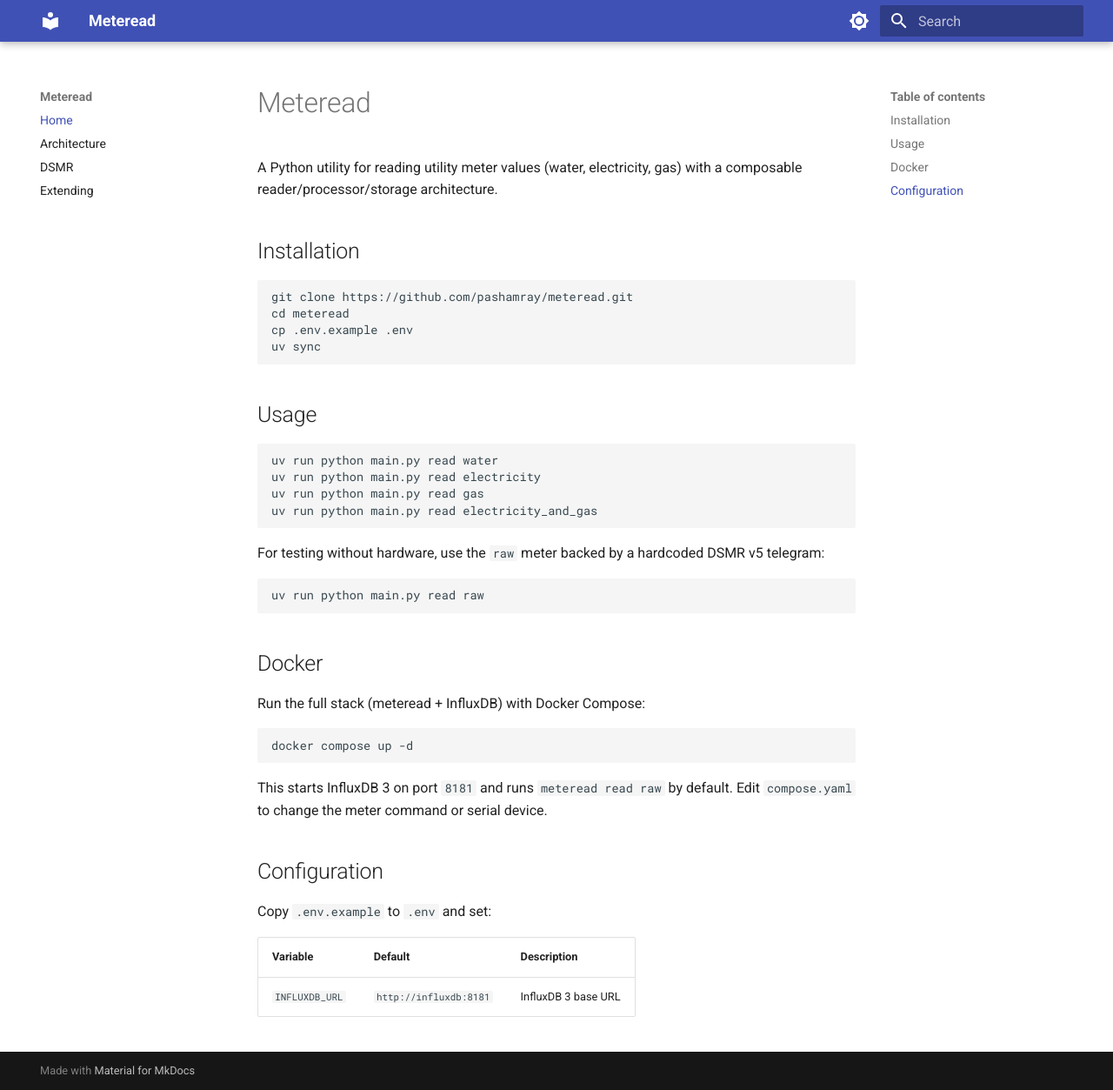
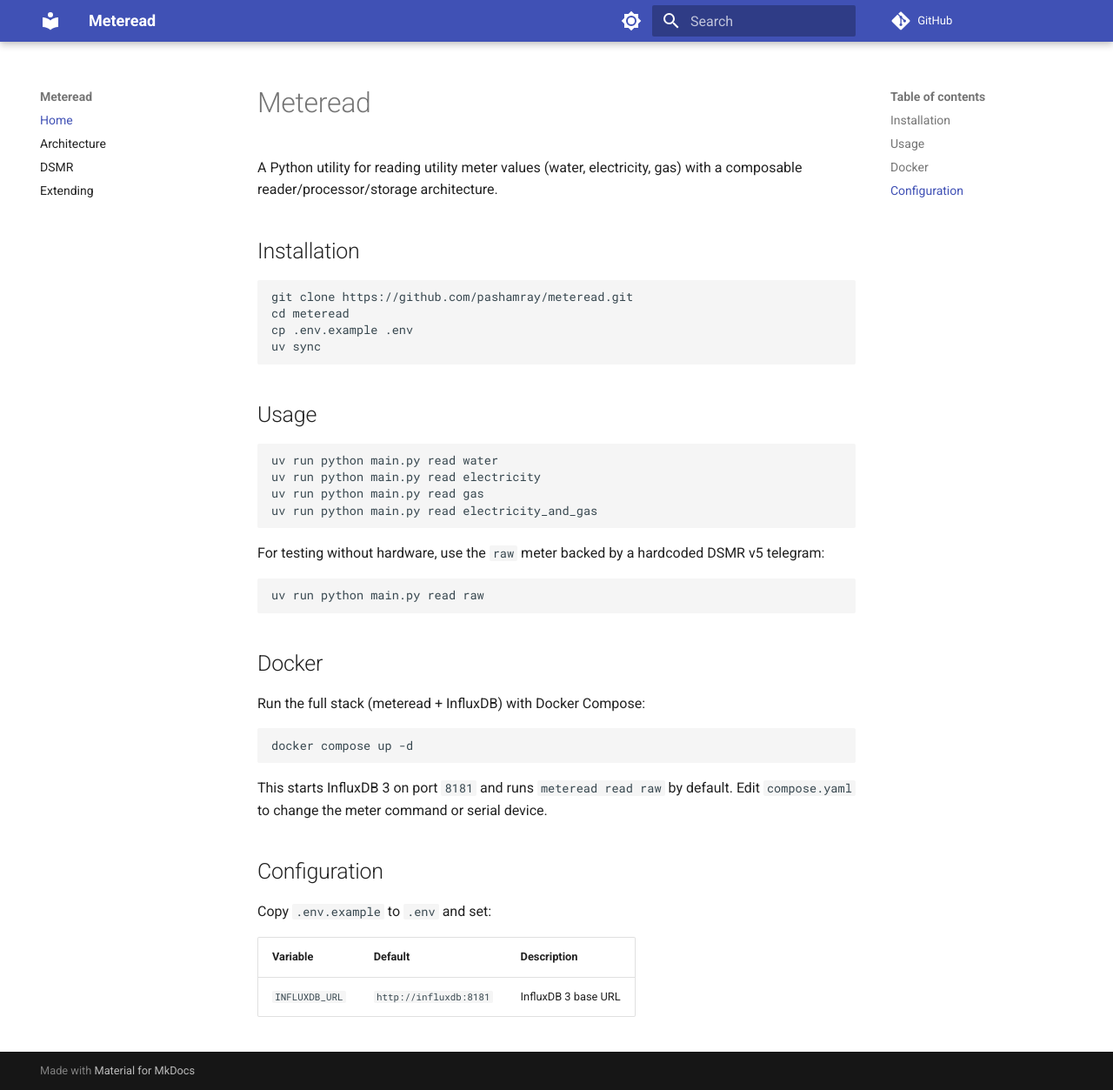
Before and after one commit to pashamray/meteread, an MkDocs documentation site: the page built from docs/index.md, in a window 1280 px wide and 1253 px high. Shown: the whole window at 87% size. Built offline with MkDocs 1.6.1 and Material for MkDocs 9.7.7, drawn with Linux system fonts in a browser that asks for light colours; comment, search, counter and statistics services are not loaded.

Commit message:
feat: update mkdocs configuration for responsive theme and add repository URL

```diff
--- a/mkdocs.yml
+++ b/mkdocs.yml
@@ -1,16 +1,19 @@
 site_name: Meteread
 site_description: Utility meter reading with a composable reader/processor/storage architecture
+repo_url: https://github.com/pashamray/meteread
 
 theme:
   name: material
   palette:
-    - scheme: default
+    - media: "(prefers-color-scheme: light)"
+      scheme: default
       primary: indigo
       accent: indigo
       toggle:
         icon: material/brightness-7
         name: Switch to dark mode
-    - scheme: slate
+    - media: "(prefers-color-scheme: dark)"
+      scheme: slate
       primary: indigo
       accent: indigo
       toggle:
```
